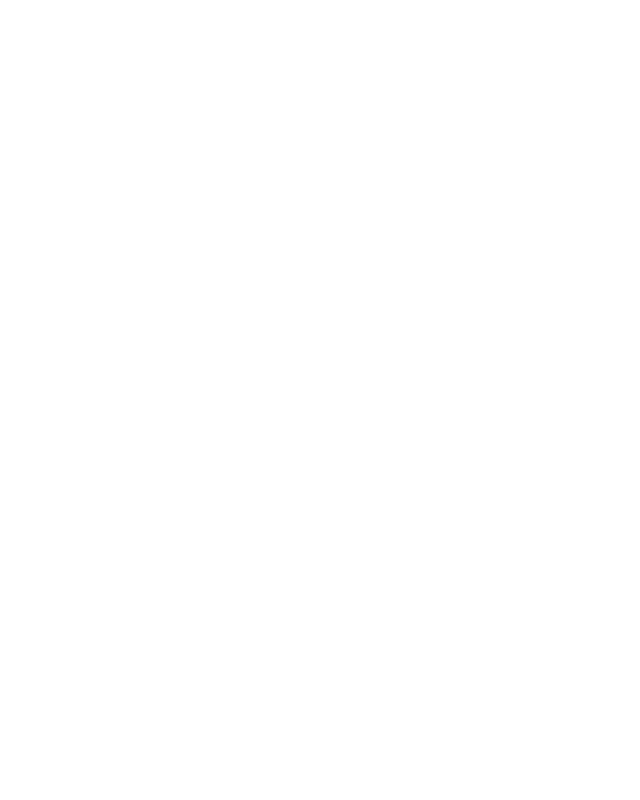
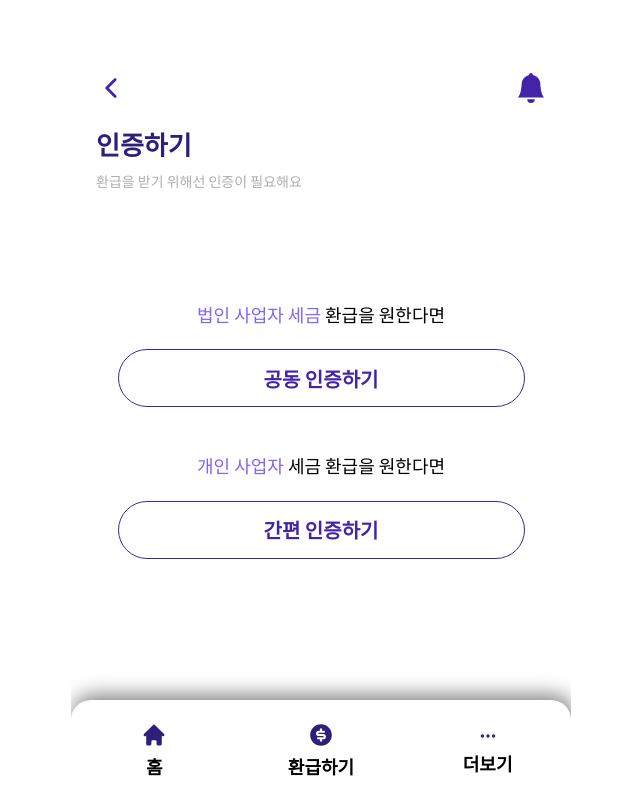
Before and after one commit to kkkimjiyong/TaxBack_FE, a React (Create React App) app: page /certify in a window 1280 px wide. Before the commit this address had no page. Shown: the whole page, without its empty margins (319-959 px from the left). Built offline with nearby package versions, Linux system fonts and the light colour scheme.

Commit message:
Feat: '공동인증센터 페이지 레이아웃 완성'
공동인증센터 페이지 레이아웃 완성
백엔드 부재로 공동인증연결까지는 아직입니다.

```diff
--- a/src/Components/SurveySelectType/SelectBody.jsx
+++ b/src/Components/SurveySelectType/SelectBody.jsx
@@ -42,7 +42,7 @@
         <AssignButton type={"corporation"} setModal={setModal} />
       )}
       {kind === "assign" && (
-        <SelectBtn onClick={() => navigate(`/survey/start/assign/"estate"`)}>
+        <SelectBtn onClick={() => navigate(`/survey/start/assign/estate`)}>
           종합부동산세로 환급받기
         </SelectBtn>
       )}
--- a/src/Global/GlobalStyle.js
+++ b/src/Global/GlobalStyle.js
@@ -37,7 +37,6 @@
 
 }
 span {
-    margin-right:10px;
     color: #8563f5;
 // dark 클래스 부여하면 더 짙은 텍스트
 &.dark{
--- a/src/Global/MainHeader.js
+++ b/src/Global/MainHeader.js
@@ -1,14 +1,16 @@
 import React from "react";
 import styled from "styled-components";
 import { BsFillBellFill } from "react-icons/bs";
+import { useNavigate } from "react-router-dom";
 
 export const MainHeader = ({ title }) => {
+  const navigate = useNavigate();
   return (
     <Wrap>
       <HeaderTxt> {title}</HeaderTxt>
 
       <FlexBox>
-        <ShareBox>공동인증센터</ShareBox>{" "}
+        <ShareBox onClick={() => navigate("/certify")}>공동인증센터</ShareBox>{" "}
         <BsFillBellFill className="icon" size={30} />
       </FlexBox>
     </Wrap>
--- /dev/null
+++ b/src/Pages/Certify.jsx
@@ -0,0 +1,103 @@
+import React from "react";
+import styled from "styled-components";
+import { Layout } from "../Global/Layout";
+import { NavBar } from "../Global/NavBar";
+import { IoIosArrowBack } from "react-icons/io";
+import { BsFillBellFill } from "react-icons/bs";
+import { useNavigate } from "react-router-dom";
+
+export const Certify = () => {
+  const navigate = useNavigate();
+  return (
+    <Layout>
+      <Wrap>
+        {" "}
+        <Header>
+          {" "}
+          <IoIosArrowBack
+            className="icon"
+            onClick={() => navigate("/survey")}
+            size={30}
+          />
+          <BsFillBellFill className="icon" size={30} />
+        </Header>{" "}
+        <Title>인증하기</Title>
+        <TitleHelp>환급을 받기 위해선 인증이 필요해요</TitleHelp>
+        <ContentBox>
+          <ButtonLabel>
+            <span>법인 사업자 세금</span> 환급을 원한다면
+          </ButtonLabel>
+          <CertifyBtn>공동 인증하기</CertifyBtn>
+          <ButtonLabel>
+            <span>개인 사업자</span> 세금 환급을 원한다면
+          </ButtonLabel>
+          <CertifyBtn>간편 인증하기</CertifyBtn>
+        </ContentBox>
+      </Wrap>
+      <NavBar />
+    </Layout>
+  );
+};
+
+const Wrap = styled.div`
+  width: 90%;
+  height: 90%;
+  margin-top: 10%;
+`;
+
+const Header = styled.div`
+  width: 100%;
+  margin: 5% 0;
+  display: flex;
+  align-items: center;
+  justify-content: space-between;
+  color: var(--color-main);
+  .icon {
+    :hover {
+      cursor: pointer;
+    }
+  }
+`;
+
+const Title = styled.div`
+  font-size: 26px;
+  font-weight: 600;
+  color: var(--color-thickSub);
+`;
+
+const TitleHelp = styled.div`
+  margin-top: 2%;
+  font-size: 14px;
+  color: var(--color-gray);
+`;
+
+const ContentBox = styled.div`
+  display: flex;
+  align-items: center;
+  justify-content: center;
+  flex-direction: column;
+  height: 60%;
+`;
+
+const ButtonLabel = styled.div`
+  margin-top: 10%;
+`;
+
+const CertifyBtn = styled.div`
+  margin-top: 5%;
+  display: flex;
+  align-items: center;
+  justify-content: center;
+  padding: 3% 0;
+  width: 90%;
+  font-size: 20px;
+  font-weight: 600;
+  border-radius: 40px;
+  color: var(--color-main);
+  border: 1px solid var(--color-main);
+  :hover {
+    cursor: pointer;
+    background-color: var(--color-main);
+    color: white;
+  }
+`;
--- a/src/Pages/SignUp.jsx
+++ b/src/Pages/SignUp.jsx
@@ -59,8 +59,8 @@
           {" "}
           <Label for="name">이름</Label>
           <Input type={"text"} placeholder="예) 홍길동" {...register("name")} />
+        </InputBox>{" "}
         {errors.name && <ErrorTxt>{errors.name.message}</ErrorTxt>}
-        </InputBox>
         <InputBox>
           <Label for="phoneNumber">휴대 전화번호</Label>
           <Input
@@ -68,10 +68,10 @@
             placeholder="휴대 전화번호를 입력해주세요"
             {...register("phoneNumber")}
           />
+        </InputBox>{" "}
         {errors.phoneNumber && (
           <ErrorTxt>{errors.phoneNumber.message}</ErrorTxt>
         )}
-        </InputBox>
         <InputBox>
           <Label for="email">이메일</Label>
           <Input
@@ -79,8 +79,8 @@
             placeholder="예) abc@gmail.com"
             {...register("email")}
           />{" "}
+        </InputBox>{" "}
         {errors.email && <ErrorTxt>{errors.email.message}</ErrorTxt>}
-        </InputBox>
         <InputBox>
           {" "}
           <Label for="password">비밀번호</Label>
@@ -89,8 +89,8 @@
             placeholder="영문, 숫자, 특수문자 조합 8~16자"
             {...register("password")}
           />
+        </InputBox>{" "}
         {errors.password && <ErrorTxt>{errors.password.message}</ErrorTxt>}
-        </InputBox>
         <InputBox>
           <Label for="passwordConfirm">비밀번호 확인</Label>
           <Input
@@ -98,10 +98,10 @@
             placeholder="비밀번호를 한번 더 입력해주세요"
             {...register("passwordConfirm")}
           />{" "}
+        </InputBox>{" "}
         {errors.passwordConfirm && (
           <ErrorTxt>{errors.passwordConfirm.message}</ErrorTxt>
         )}
-        </InputBox>
         <InputBox>
           <InputTitleBox>
             <Label for="recommend">추천인 아이디</Label>
@@ -138,15 +138,17 @@
   align-items: center;
   margin-top: 33%;
   width: 90%;
-  height: 80%;
+  height: 65%;
+  padding: 5% 0;
   overflow-y: auto;
 `;
 
 const InputBox = styled.div`
   display: flex;
+  justify-content: center;
   flex-direction: column;
   border-radius: 10px;
-  margin: 10px 0;
+  margin: 15px 0;
   width: 90%;
   height: 8%;
   padding: 5%;
@@ -166,6 +168,7 @@
 const ErrorTxt = styled.div`
   display: flex;
   align-items: center;
+  width: 90%;
   font-size: 14px;
   color: var(--color-main);
 `;
@@ -175,5 +178,5 @@
   border: none;
   background-color: transparent;
   height: 100%;
-  padding: 4% 1%;
+  padding: 2% 1%;
 `;
--- a/src/Pages/SurveyVerify.jsx
+++ b/src/Pages/SurveyVerify.jsx
@@ -58,7 +58,7 @@
 const ContentTxt = styled.div`
   width: 90%;
   font-weight: 600;
-  margin-top: 10%;
+  margin-top: 5%;
   &.top {
     margin-top: 40%;
   }
--- a/src/Shared/Router.js
+++ b/src/Shared/Router.js
@@ -15,12 +15,14 @@
 import { IndividualRefund } from "../Pages/IndividualRefund";
 import { Counsel } from "../Pages/About/Counsel";
 import { CounselRequest } from "../Pages/About/CounselRequest";
+import { Certify } from "../Pages/Certify";
 
 const Router = () => {
   return (
     <BrowserRouter>
       <Routes>
         <Route path="/" element={<Main />} />
+        <Route path="/certify" element={<Certify />} />
         <Route path="/about" element={<About />} />
         <Route path="/about/counsel" element={<Counsel />} />
         <Route path="/about/counsel/request" element={<CounselRequest />} />
```
Lines whose indentation alone changed are shown as unchanged.
